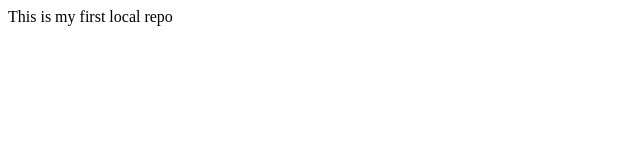
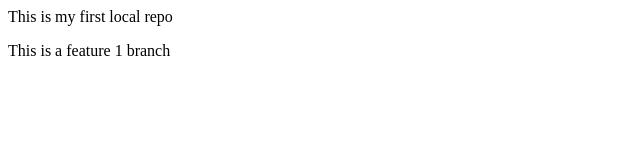
Before and after one commit to Ashna09/Local-Repo, a plain HTML site: page local-repo/index.html in a window 1280 px wide. Shown: the whole page, without its empty margins (0-640 px from the left). Drawn offline with Linux system fonts and the light colour scheme.

Commit message:
Adding a new feature branch

```diff
--- a/local-repo/index.html
+++ b/local-repo/index.html
@@ -1,3 +1,7 @@
 <p>
     This is my first local repo
 </p>
+
+<p>
+    This is a feature 1 branch
+</p>
```
